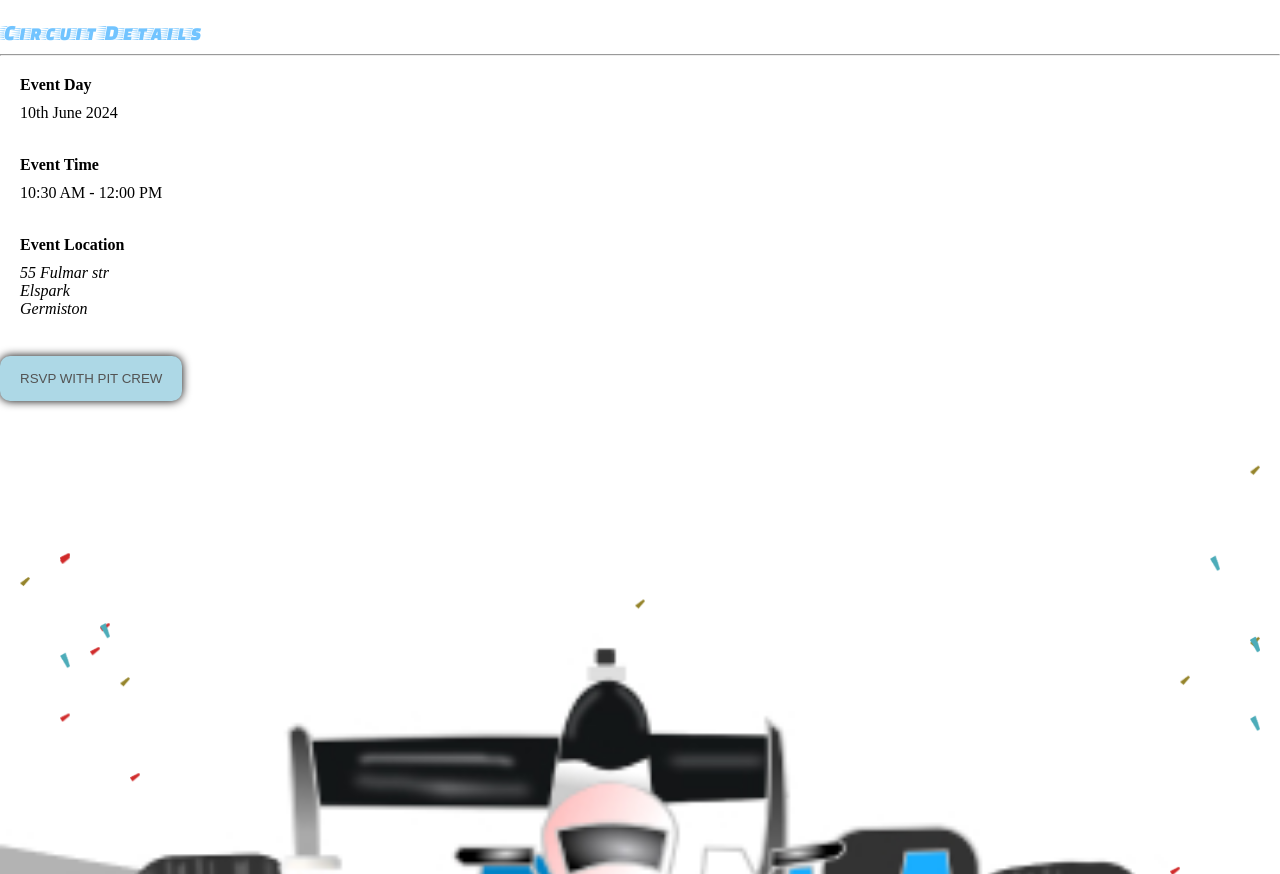
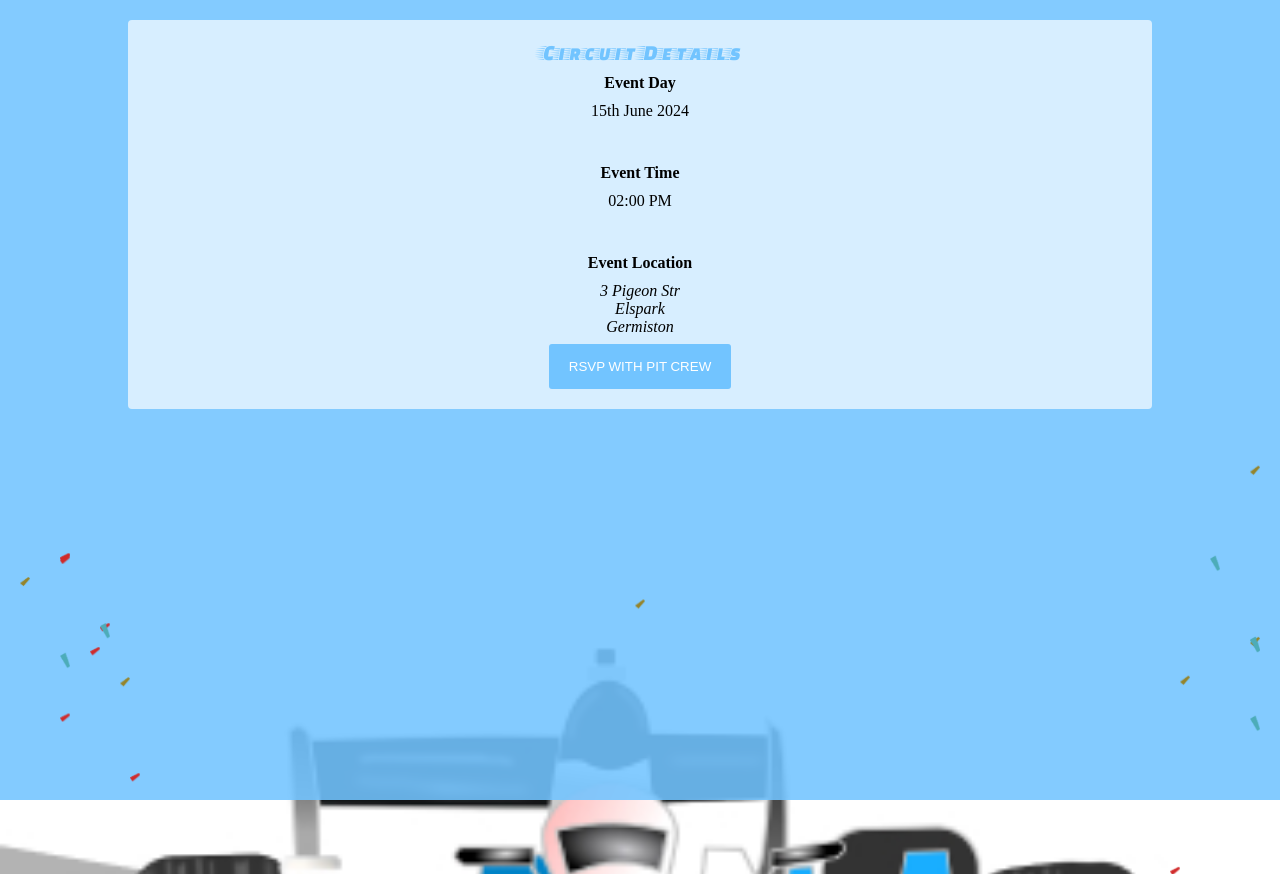
Before and after one commit to ChuckiCode/fastone, a plain HTML site: page index.html in a window 1280 px wide. Both pictures are taken after a click on the button "MORE INFORMATION". Drawn offline with Linux system fonts and the light colour scheme.

Commit message:
changed background

```diff
--- a/css/main.css
+++ b/css/main.css
@@ -12,12 +12,13 @@ body {
   display: flex;
   justify-content: center;
   align-items: start;
+}
+.bodyStyle {
   background-image: url('./../images/spage1.jpg');
   background-position: center;
   background-size: cover;
   background-repeat: no-repeat;
 }
-
 .wrapper {
   text-align: center;
   min-height: fit-content;
@@ -33,7 +34,7 @@ body {
 }
 h5 {
   font-size: 16px;
-  margin-bottom: 10px;
+  margin: 10px 0;
 }
 h3 {
   font-size: 22px;
@@ -60,7 +61,8 @@ small {
   font-size: 16px;
   font-weight: 400;
 }
-.homeBtn {
+.homeBtn,
+.rsvpBtn {
   margin-top: 10px;
   padding: 15px 20px;
   border-radius: 3px;
@@ -189,37 +191,33 @@ small {
 }
 
 .detailsWrapper {
-  /* background-color: lightblue; */
+  background-color: #72c4ffe0;
   width: 100%;
-  height: auto;
+  height: 100vh;
   padding: 20px 0;
 }
 .infoWrapper {
-  width: 100%;
+  width: 80%;
   height: fit-content;
   padding: 20px;
-  /* background-color: lightcoral; */
+  margin: auto;
+  text-align: center;
+  background-color: #ffffffad;
+  border-radius: 4px;
 }
-.rsvpBtn {
-  margin-top: 20px;
-  padding: 15px 20px;
-  border-radius: 10px;
-  border: none;
-  background-color: lightblue;
-  color: #535353;
-  box-shadow: 0 0 10px 0 black;
-}
+
 .locationBox,
 .dayBox,
 .timeBox {
   height: 80px;
 }
 
-/* .formWrapper {
-} */
 .formWrapper form {
   margin: 1px;
   text-align: start;
+  background-color: #fff;
+  height: 100vh;
+  width: 100%;
 }
 label {
   font-size: 16px;
--- a/index.html
+++ b/index.html
@@ -7,7 +7,7 @@
 
     <link rel="stylesheet" href="./css/main.css" />
   </head>
-  <body>
+  <body class="bodyStyle">
     <img class="confetties confett-1" src="./images/confetti1.png" alt="" />
     <img class="confetties confett-2" src="./images/confetti2.png" alt="" />
     <img class="confetties confett-3" src="./images/confetti3.png" alt="" />
@@ -36,27 +36,26 @@
       <button class="homeBtn">MORE INFORMATION</button>
     </section>
     <section class="detailsWrapper deactive">
-      <h3>Circuit Details</h3>
-      <hr />
       <div class="infoWrapper">
+        <h3>Circuit Details</h3>
         <div class="dayBox">
           <h5>Event Day</h5>
-          <p>10th June 2024</p>
+          <p>15th June 2024</p>
         </div>
         <div class="timeBox">
           <h5>Event Time</h5>
-          <p>10:30 AM - 12:00 PM</p>
+          <p>02:00 PM</p>
         </div>
         <div class="locationBox">
           <h5>Event Location</h5>
           <address>
-            55 Fulmar str <br />
+            3 Pigeon Str <br />
             Elspark <br />
             Germiston
           </address>
         </div>
+        <button class="rsvpBtn">RSVP WITH PIT CREW</button>
       </div>
-      <button class="rsvpBtn">RSVP WITH PIT CREW</button>
     </section>
 
     <section class="formWrapper deactive">
--- a/js/app.js
+++ b/js/app.js
@@ -13,6 +13,7 @@ homeBtn_element.addEventListener('click', function () {
   if (homeWrapper_element.classList.contains('active')) {
     homeWrapper_element.classList.replace('active', 'deactive');
     detailsWrapper_element.classList.replace('deactive', 'active');
+    // document.body.classList.remove('bodyStyle');
   }
 });
 
```
